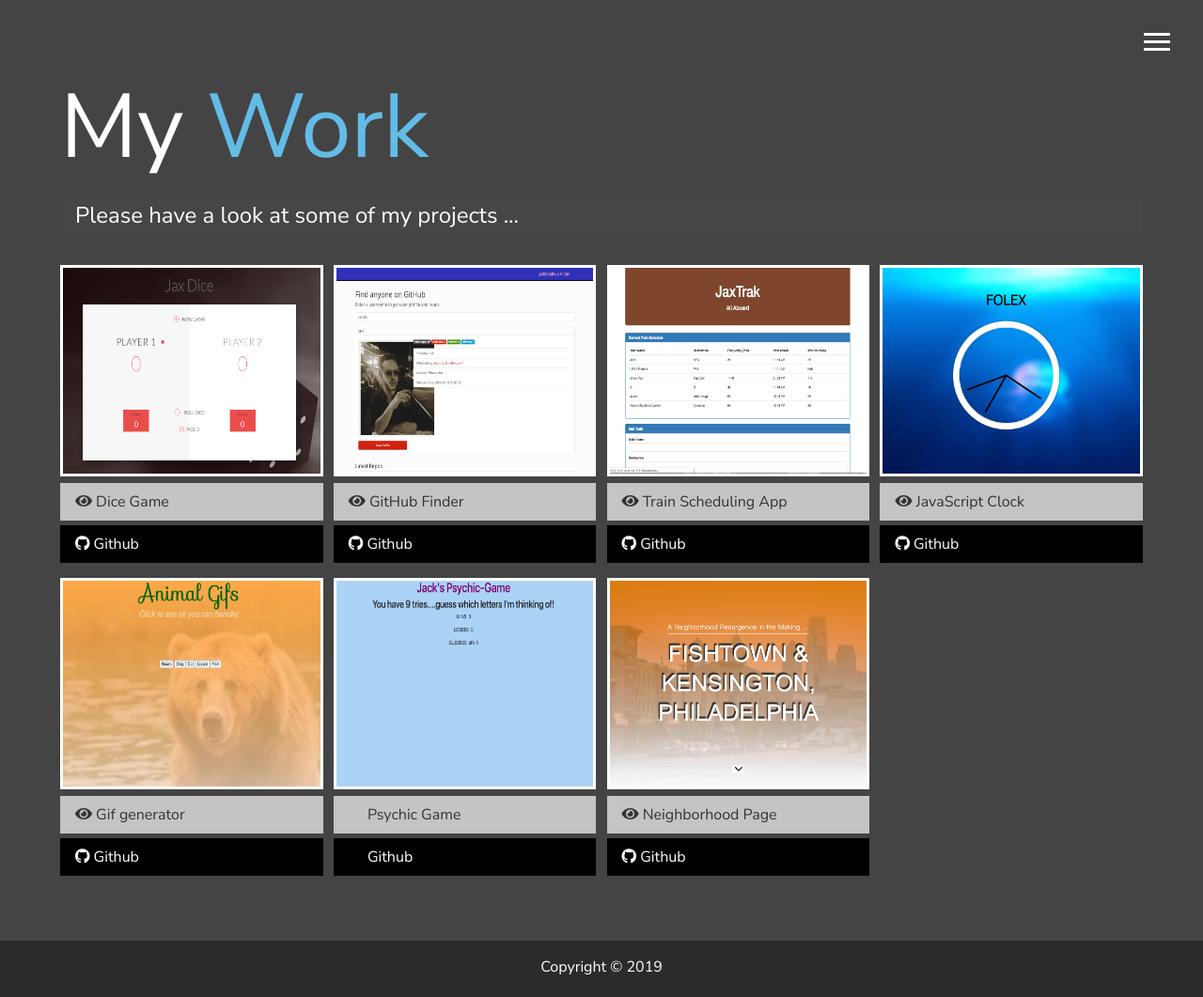
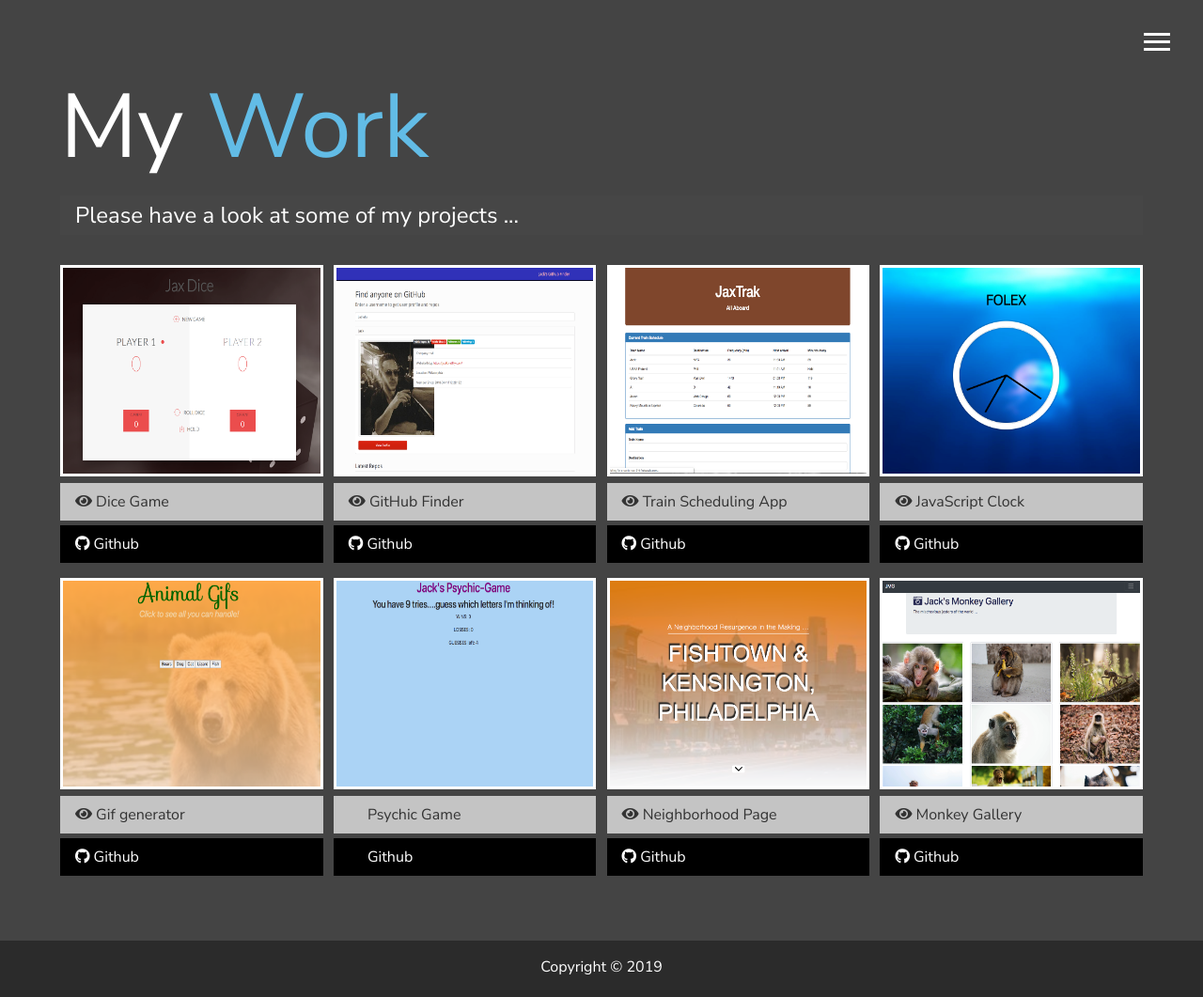
Before and after one commit to bathelix/bathelix.github.io, a website: page dist/work.html in a window 1280 px wide. Shown: the whole page at 94% size. Drawn offline with Linux system fonts and the light colour scheme.

Commit message:
added Monkey Gallery

```diff
--- a/dist/work.html
+++ b/dist/work.html
@@ -140,6 +140,17 @@
                 <i class="fab fa-github"></i> Github
             </a>
            </div>
+          <div class="item">
+            <a href="#!">
+                <img src="img/projects/monkeyGallery.png" alt="Projects">
+            </a>
+            <a href="https://monkeygallery.netlify.com/" target="_blank" class="btn-light">
+                <i class="fas fa-eye"></i> Monkey Gallery
+            </a>
+            <a href="https://github.com/bathelix/bootstrapSite" target="_blank" class="btn-dark">
+                <i class="fab fa-github"></i> Github
+            </a>
+           </div>
         </div>
 
 
```
Also changed, not shown: dist/img/projects/monkeyGallery.png (added), 1 other file.
